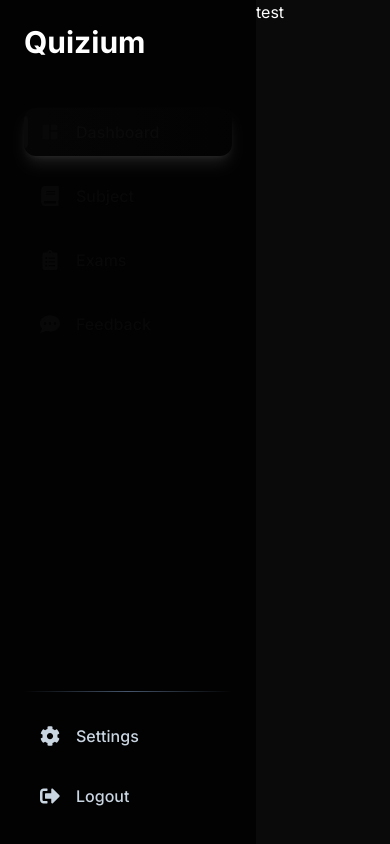
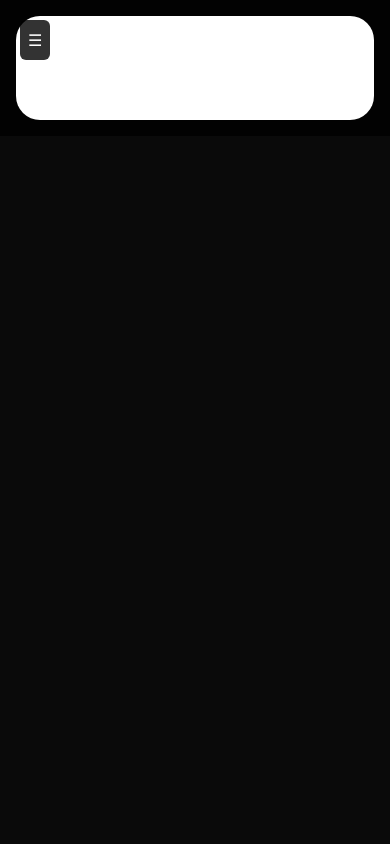
Before and after one commit to Lumix-projects/Quizium, a Next.js app: page /user in a window 390 px wide. Built offline with nearby package versions, Linux system fonts and the light colour scheme.

Commit message:
make sidebar responsive and initialize dashboard tab

```diff
--- a/src/app/(pages)/user/page.tsx
+++ b/src/app/(pages)/user/page.tsx
@@ -3,12 +3,14 @@
 
 export default function page() {
   return (
-    <section className='flex'>
+    <section className='flex bg-black/80'>
     <Sidebar />
 
     {/* main content */}
-    <section>
+    <section className='p-4 w-full '>
+      <div className='bg-white p-10 h-full rounded-3xl'>
       test
+      </div>
     </section>
     </section>
   )
--- a/src/components/shared/sideBar.tsx
+++ b/src/components/shared/sideBar.tsx
@@ -5,6 +5,7 @@
 
 export default function Sidebar() {
     const [activeItem, setActiveItem] = useState('dashboard');
+    const [open, setOpen] = useState(false);
 
     const menuItems = [
         { id: 'dashboard', icon: MdSpaceDashboard, label: 'Dashboard' },
@@ -14,10 +15,20 @@
     ];
 
     return (
-            <aside className="flex flex-col justify-between w-64 h-screen bg-black/80 text-white p-6 relative">
-                {/* Decorative gradient overlay */}
-                <div className="absolute top-0 left-0 w-full h-32 pointer-events-none"></div>
+        <>
+            {/* Mobile Toggle Button */}
+            <button
+                className="lg:hidden fixed top-5 left-5 z-50 bg-black/80 text-white p-2 rounded-md"
+                onClick={() => setOpen(!open)}
+            >
+                ☰
+            </button>
 
+            <aside
+                className={`flex flex-col justify-between w-64 h-screen text-white p-6 fixed lg:static top-0 transition-transform duration-300 bg-black/90 z-40 ${
+                    open ? 'translate-x-0' : '-translate-x-full lg:translate-x-0'
+                }`}
+            >
                 {/* Logo & Menu */}
                 <div className="flex flex-col gap-12 relative z-10">
                     {/* Logo */}
@@ -41,13 +52,11 @@
                                             : 'hover:bg-background/80 text-background/80 hover:text-background'
                                     }`}
                                 >
-                                    {/* Hover effect background */}
                                     <div className="absolute inset-0 bg-linear-to-r from-background/40 to-background/10 opacity-0 group-hover:opacity-100 transition-opacity duration-300"></div>
 
                                     <Icon className={`text-xl relative z-10 ${isActive ? 'animate-pulse' : ''}`} />
                                     <span className="font-medium relative z-10">{item.label}</span>
 
-                                    {/* Active indicator */}
                                     {isActive && (
                                         <div className="absolute left-0 top-1/2 -translate-y-1/2 w-1 h-8 bg-background rounded-r-full"></div>
                                     )}
@@ -72,5 +81,6 @@
                     </button>
                 </div>
             </aside>
+        </>
     );
 }
```
